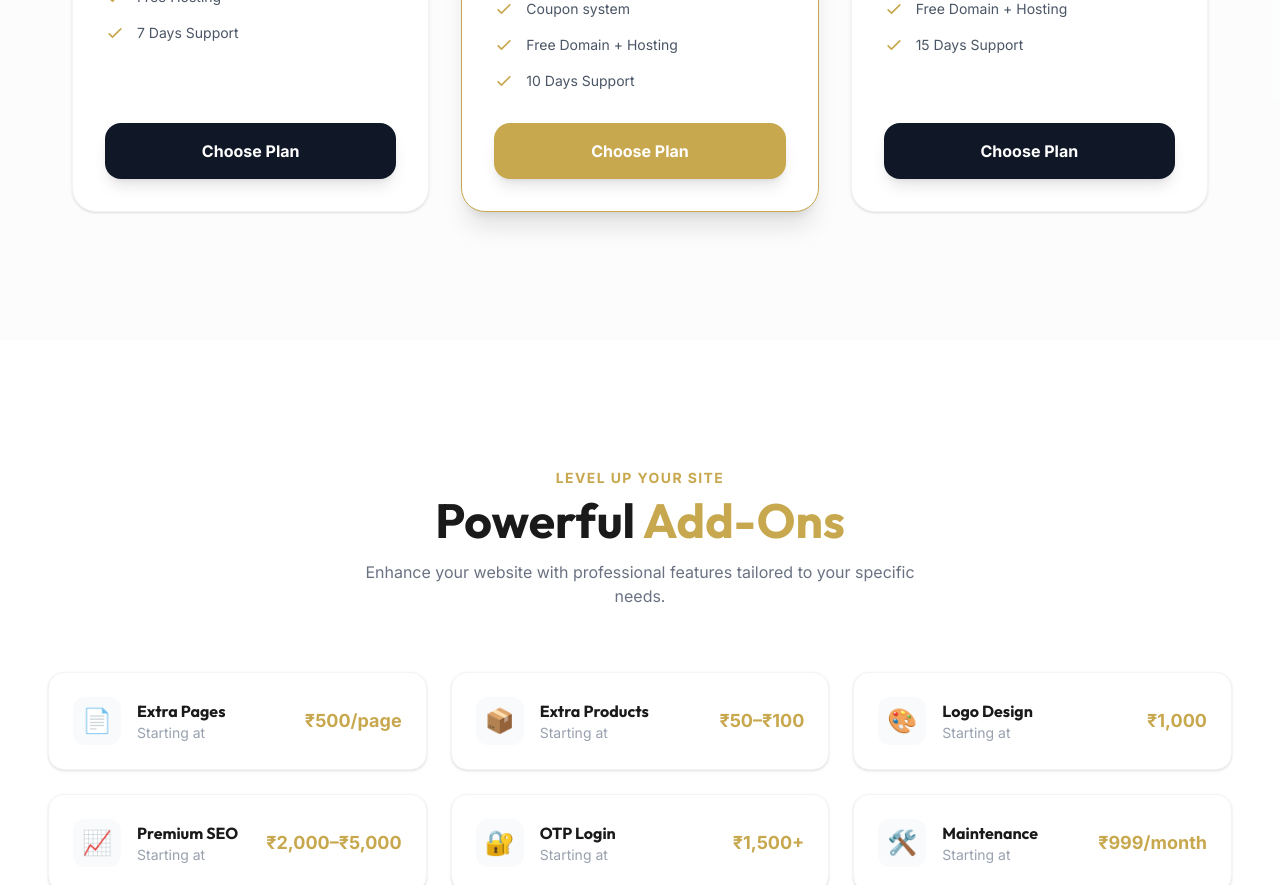
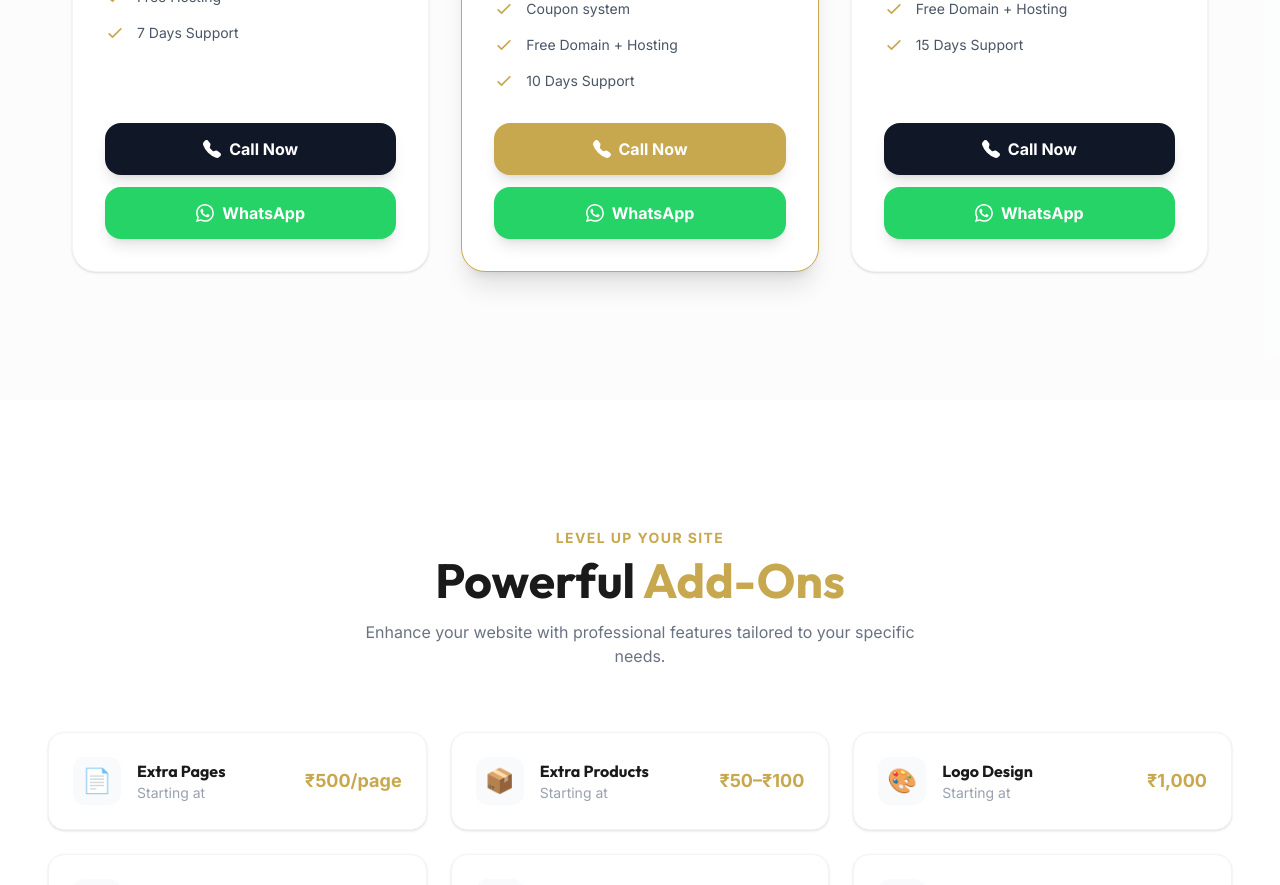
Before and after one commit to saulgoodmanvenus-dot/PrettyForge-Studios, a React (Vite) app: page / in a window 1280 px wide. Shown: the part 2440-3325 px from the top of the page. Built offline with nearby package versions, Linux system fonts and the light colour scheme.

Commit message:
Update Pricing.jsx

```diff
--- a/src/components/Pricing.jsx
+++ b/src/components/Pricing.jsx
@@ -132,9 +132,28 @@
                 </ul>
               </div>
 
-              <button className={`w-full py-4 rounded-2xl font-bold text-white transition-all duration-300 shadow-lg hover:shadow-xl ${plan.isPopular ? 'bg-[#c8a84e] hover:bg-[#b8941f]' : 'bg-gray-900 hover:bg-black'}`}>
-                Choose Plan
-              </button>
+              <div className="flex flex-col gap-3 mt-auto">
+                <a
+                  href="tel:+918667219624"
+                  className={`w-full py-3.5 text-center rounded-2xl font-bold text-white transition-all duration-300 shadow-lg hover:shadow-xl flex items-center justify-center gap-2 ${plan.isPopular ? 'bg-[#c8a84e] hover:bg-[#b8941f]' : 'bg-gray-900 hover:bg-black'}`}
+                >
+                  <svg xmlns="http://www.w3.org/2000/svg" width="18" height="18" fill="currentColor" viewBox="0 0 16 16">
+                    <path fillRule="evenodd" d="M1.885.511a1.745 1.745 0 0 1 2.61.163L6.29 2.98c.329.423.445.974.315 1.494l-.547 2.19a.678.678 0 0 0 .178.643l2.457 2.457a.678.678 0 0 0 .644.178l2.189-.547a1.745 1.745 0 0 1 1.494.315l2.306 1.794c.829.645.905 1.87.163 2.611l-1.034 1.034c-.74.74-1.846 1.065-2.877.702a18.634 18.634 0 0 1-7.01-4.42 18.634 18.634 0 0 1-4.42-7.009c-.362-1.03-.037-2.137.703-2.877L1.885.511z"/>
+                  </svg>
+                  Call Now
+                </a>
+                <a
+                  href={`https://wa.me/918667219624?text=${encodeURIComponent(`Hello Pretty Forge Studios,\n\nI am interested in your ${plan.name} plan starting at ${plan.price}.\n\nPlease provide me with more details and the next steps.\n\nThank you!`)}`}
+                  target="_blank"
+                  rel="noopener noreferrer"
+                  className="w-full py-3.5 text-center rounded-2xl font-bold bg-[#25D366] text-white transition-all duration-300 shadow-lg hover:shadow-xl hover:bg-[#128C7E] flex items-center justify-center gap-2"
+                >
+                  <svg xmlns="http://www.w3.org/2000/svg" width="18" height="18" fill="currentColor" viewBox="0 0 16 16">
+                    <path d="M13.601 2.326A7.85 7.85 0 0 0 7.994 0C3.627 0 .068 3.558.064 7.926c-.003 1.396.366 2.76 1.057 3.965L0 16l4.204-1.102a7.9 7.9 0 0 0 3.79.965h.004c4.368 0 7.926-3.558 7.93-7.93A7.9 7.9 0 0 0 13.6 2.326zM7.994 14.521a6.6 6.6 0 0 1-3.356-.92l-.24-.144-2.494.654.666-2.433-.156-.251a6.56 6.56 0 0 1-1.007-3.505c0-3.626 2.957-6.584 6.591-6.584a6.56 6.56 0 0 1 4.66 1.931 6.56 6.56 0 0 1 1.928 4.66c-.004 3.639-2.961 6.592-6.592 6.592m3.615-4.934c-.197-.099-1.17-.578-1.353-.646-.182-.065-.315-.099-.445.099-.133.197-.513.646-.627.775-.114.133-.232.148-.43.05-.197-.1-.836-.308-1.592-.985-.59-.525-.985-1.175-1.103-1.372-.114-.198-.011-.304.088-.403.087-.088.197-.232.296-.346.1-.114.133-.198.198-.33.065-.134.034-.248-.015-.347-.05-.099-.445-1.076-.612-1.47-.16-.389-.323-.335-.445-.34-.114-.007-.247-.007-.38-.007a.73.73 0 0 0-.529.247c-.182.198-.691.677-.691 1.654s.71 1.916.81 2.049c.098.133 1.394 2.132 3.383 2.992.47.205.84.326 1.129.418.475.152.904.129 1.246.08.38-.058 1.171-.48 1.338-.943.164-.464.164-.86.114-.943-.049-.084-.182-.133-.38-.232"/>
+                  </svg>
+                  WhatsApp
+                </a>
+              </div>
             </motion.div>
           ))}
         </div>
```
